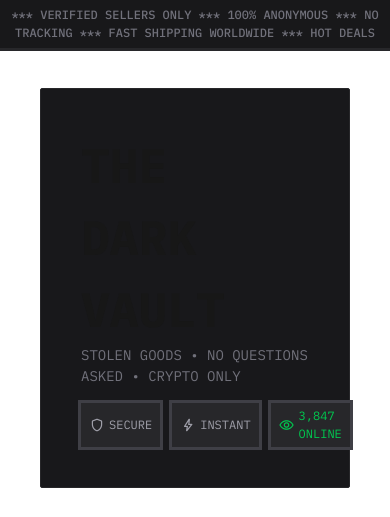
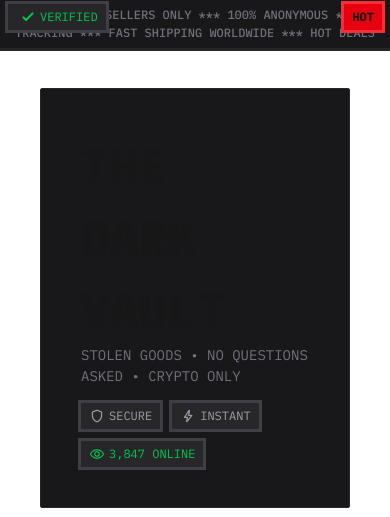
Before and after one commit to zwibisana/generate-spring26-challenge, a Next.js app: page / in a window 390 px wide. Shown: the top 517 px of the page. Built offline with nearby package versions, Linux system fonts and the light colour scheme.

Commit message:
Added small tags and responsiveness

```diff
--- a/src/app/components/itemDetail.tsx
+++ b/src/app/components/itemDetail.tsx
@@ -72,7 +72,7 @@ function ItemDetail({ item, onBack }: ItemDetailProps) {
         </div>
 
         {/* Right side: Information */}
-        <div className="flex-1 min-w-[350px] flex flex-col gap-6">
+        <div className="flex-1 flex flex-col gap-6">
             <div className="flex flex-col gap-y-3 p-6 bg-[#18181B] border-solid outline outline-[#27272A]">
                 <h1 className="uppercase text-[24px] font-bold">{item.item_name}</h1>
                 <div className="flex-row flex gap-x-3">
@@ -117,10 +117,10 @@ function ItemDetail({ item, onBack }: ItemDetailProps) {
                     </div>
                 </div>
 
-                <div className="flex gap-4">
-                    <div className="flex flex-col text-[12px] w-full px-6 text-center text-[#71717B] bg-[#09090B] p-3 border-solid outline outline-[#27272A]"><span className="material-symbols-rounded !text-[24px] text-[#71717B]">shield</span>SECURE</div>
-                    <div className="flex flex-col text-[12px] w-full px-6 text-center text-[#71717B] bg-[#09090B] p-3 border-solid outline outline-[#27272A]"><span className="material-symbols-rounded !text-[24px] text-[#71717B]">bolt</span>INSTANT</div>
-                    <div className="flex flex-col text-[12px] w-full px-6 text-center text-[#71717B] bg-[#09090B] p-3 border-solid outline outline-[#27272A]"><span className="material-symbols-rounded !text-[24px] text-[#F0B100]" style={{ fontVariationSettings: "'FILL' 1, 'wght' 400, 'GRAD' 0, 'opsz' 24" }}>star</span>RATED</div>
+                <div className="flex flex-wrap gap-4">
+                    <div className="flex flex-col text-[12px] w-full sm:w-auto sm:flex-1 px-6 text-center text-[#71717B] bg-[#09090B] p-3 border-solid outline outline-[#27272A]"><span className="material-symbols-rounded !text-[24px] text-[#71717B]">shield</span>SECURE</div>
+                    <div className="flex flex-col text-[12px] w-full sm:w-auto sm:flex-1 px-6 text-center text-[#71717B] bg-[#09090B] p-3 border-solid outline outline-[#27272A]"><span className="material-symbols-rounded !text-[24px] text-[#71717B]">bolt</span>INSTANT</div>
+                    <div className="flex flex-col text-[12px] w-full sm:w-auto sm:flex-1 px-6 text-center text-[#71717B] bg-[#09090B] p-3 border-solid outline outline-[#27272A]"><span className="material-symbols-rounded !text-[24px] text-[#F0B100]" style={{ fontVariationSettings: "'FILL' 1, 'wght' 400, 'GRAD' 0, 'opsz' 24" }}>star</span>RATED</div>
                 </div>
 
             </div>
--- a/src/app/page.tsx
+++ b/src/app/page.tsx
@@ -76,9 +76,20 @@ function App() {
 
   return (
     <div>
-      <div className="text-center text-[#71717B] bg-[#18181a] py-[6px] text-[12px] tracking-[0.3] font-medium border-solid outline outline-[#27272A]">
-        <p>*** VERIFIED SELLERS ONLY *** 100% ANONYMOUS *** NO TRACKING *** FAST SHIPPING WORLDWIDE *** HOT DEALS</p>
+      <div className="relative bg-[#18181a] border-solid outline outline-[#27272A]">
+        <div className="absolute top-0 left-0 right-0 flex justify-between px-2 py-1">
+          <div className="flex items-center h-[26px] px-2 text-[12px] text-[#00C950] bg-[#27272A] outline border-solid outline-[#3F3F46]">
+            <span className="material-symbols-rounded !text-[24px] text-[#00C950]">check_small</span>VERIFIED
+          </div>
+          <div className="h-[26px] px-2 text-[12px] font-bold bg-[#e60010] flex items-center justify-center border-solid outline outline-[#FB2C36]">HOT
+          </div>
+        </div>
+
+        <div className="text-center text-[#71717B] py-[6px] text-[12px] tracking-[0.3] font-medium">
+          *** VERIFIED SELLERS ONLY *** 100% ANONYMOUS *** NO TRACKING *** FAST SHIPPING WORLDWIDE *** HOT DEALS
+        </div>
       </div>
+
 
       <div className="mx-[40px] md:mx-[100px] mt-10 flex flex-col gap-y-10">
 
@@ -86,7 +97,7 @@ function App() {
         <div className="header bg-[#18181B] border border-[#27272A] p-10 rounded-[2px]">
           <h1 className="text-left text-[48px] font-bold uppercase tracking-[2.4]">The Dark Vault</h1>
           <h3 className="text-left text-[14px] text-[#71717B] tracking-[1.4]">STOLEN GOODS • NO QUESTIONS ASKED • CRYPTO ONLY</h3>
-          <div className="flex flex-row gap-x-3 mt-4">
+          <div className="flex flex-wrap gap-3 mt-4">
             <div className="flex items-center gap-1 px-2 py-1 text-[12px] text-[#9F9FA9] bg-[#27272A] outline-[#3F3F46] border-solid outline"><span className="material-symbols-rounded !text-[16px]">shield</span>SECURE</div>
             <div className="flex items-center gap-1 px-2 py-1 text-[12px] text-[#9F9FA9] bg-[#27272A] outline-[#3F3F46] border-solid outline"><span className="material-symbols-rounded !text-[16px]">bolt</span>INSTANT</div>
             <div className="flex items-center gap-1 px-2 py-1 text-[12px] text-[#00C950] bg-[#27272A] outline-[#3F3F46] border-solid outline"><span className="material-symbols-rounded !text-[16px]">visibility</span>3,847 ONLINE</div>
```
